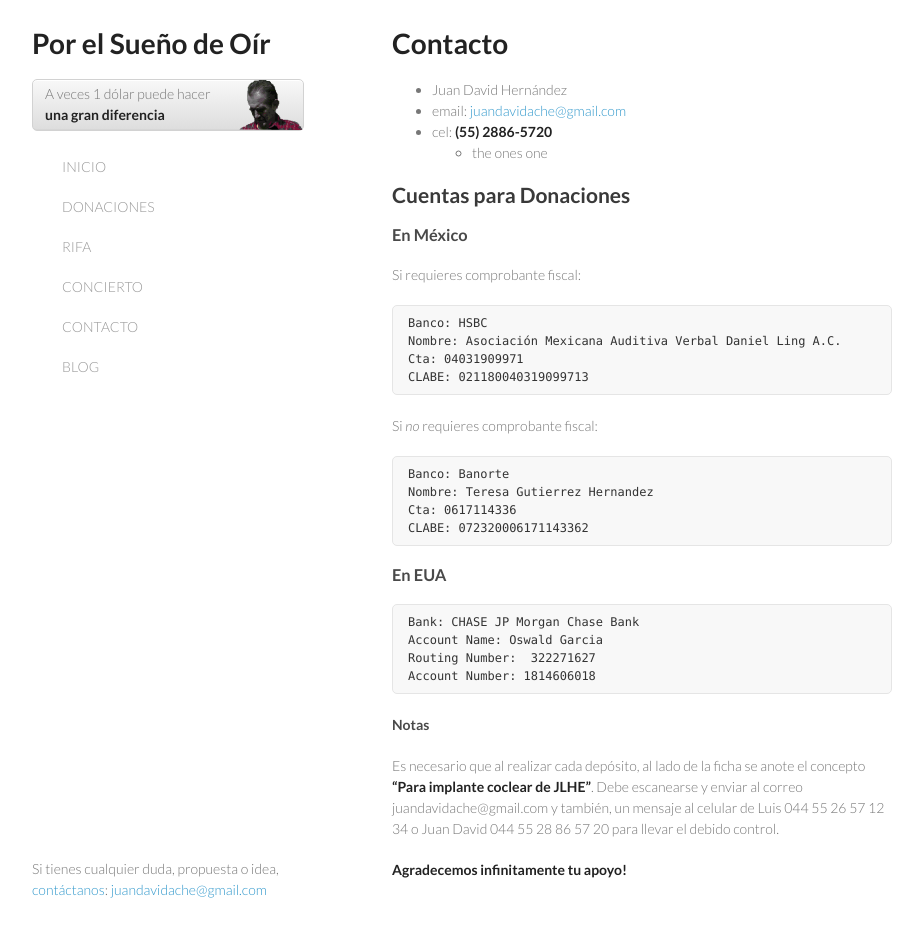
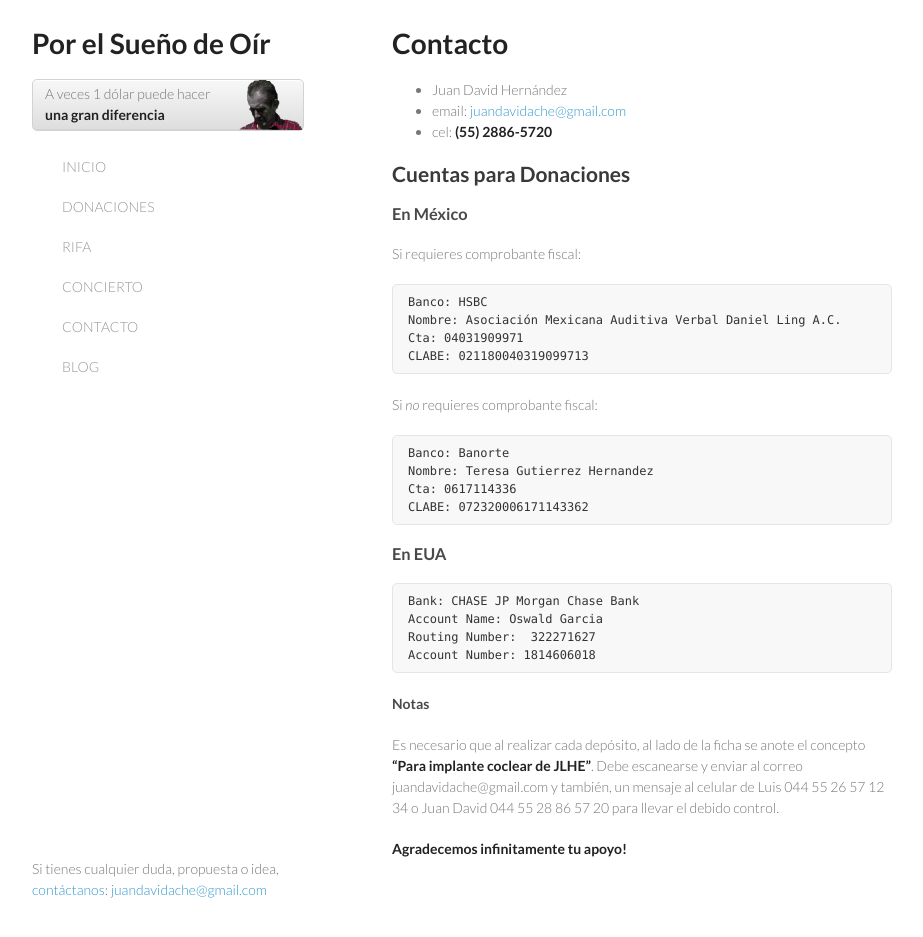
Before and after one commit to fcarriedo/1dolarxluis, a Jekyll site: the page built from contacto.md, in a window 1280 px wide and 950 px high. Shown: the top 937 px of the window, without its empty margins (178-1101 px from the left). Built offline with Jekyll 4.4.1, drawn with Linux system fonts in a browser that asks for light colours; Markdown is read by kramdown in place of the engine named in the settings.

Commit message:
Configured 'redcarpet' for default markdown (github flavored markdown)
Also corrected some typos

```diff
--- a/_config.yml
+++ b/_config.yml
@@ -1,2 +1,5 @@
 name: Por el Sueño de Oír
 pygments: false
+markdown: redcarpet
+redcarpet:
+  extensions: ["no_intra_emphasis", "fenced_code_blocks", "autolink", "strikethrough", "superscript", "with_toc_data"]
--- a/contacto.md
+++ b/contacto.md
@@ -3,10 +3,9 @@ layout: default
 title: Contacto
 ---
 
-* Juan David Hernández
-* email: <a href='mailto:juandavidache@gmail.com'>juandavidache@gmail.com</a>
-* cel: **(55) 2886-5720**
-  * the ones one
+  * Juan David Hernández
+  * email: <a href='mailto:juandavidache@gmail.com'>juandavidache@gmail.com</a>
+  * cel: **(55) 2886-5720**
 
 ## Cuentas para Donaciones
 
```
